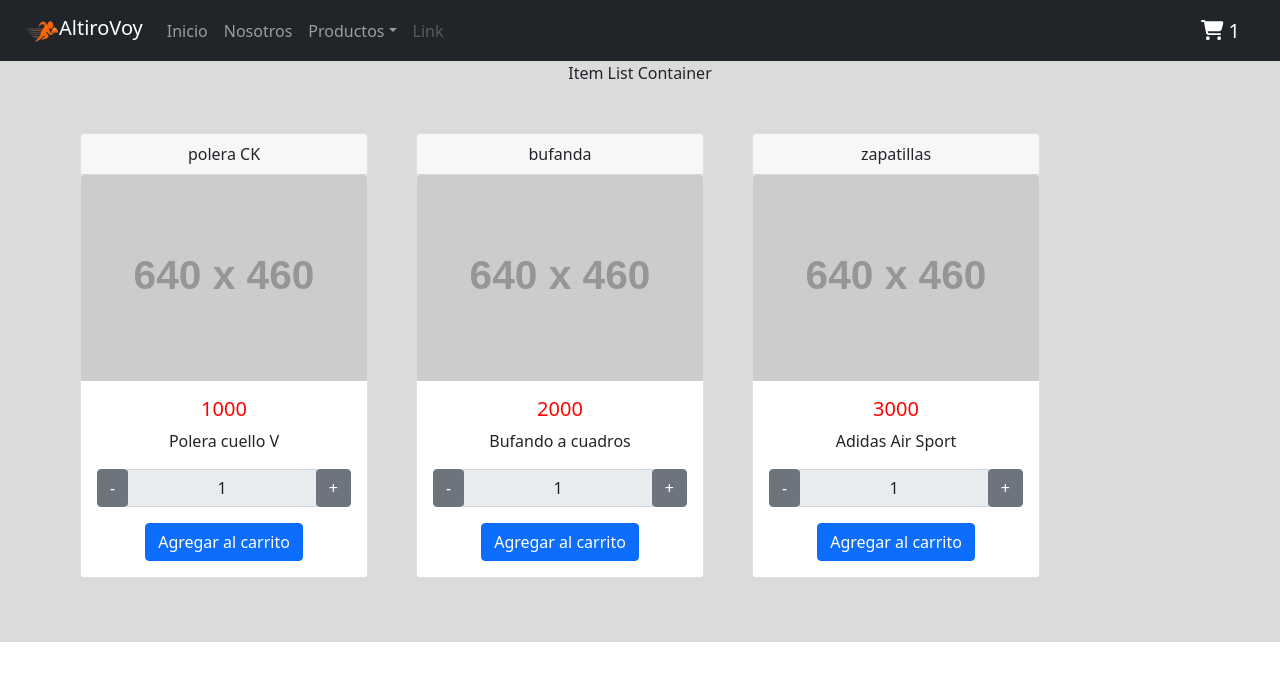
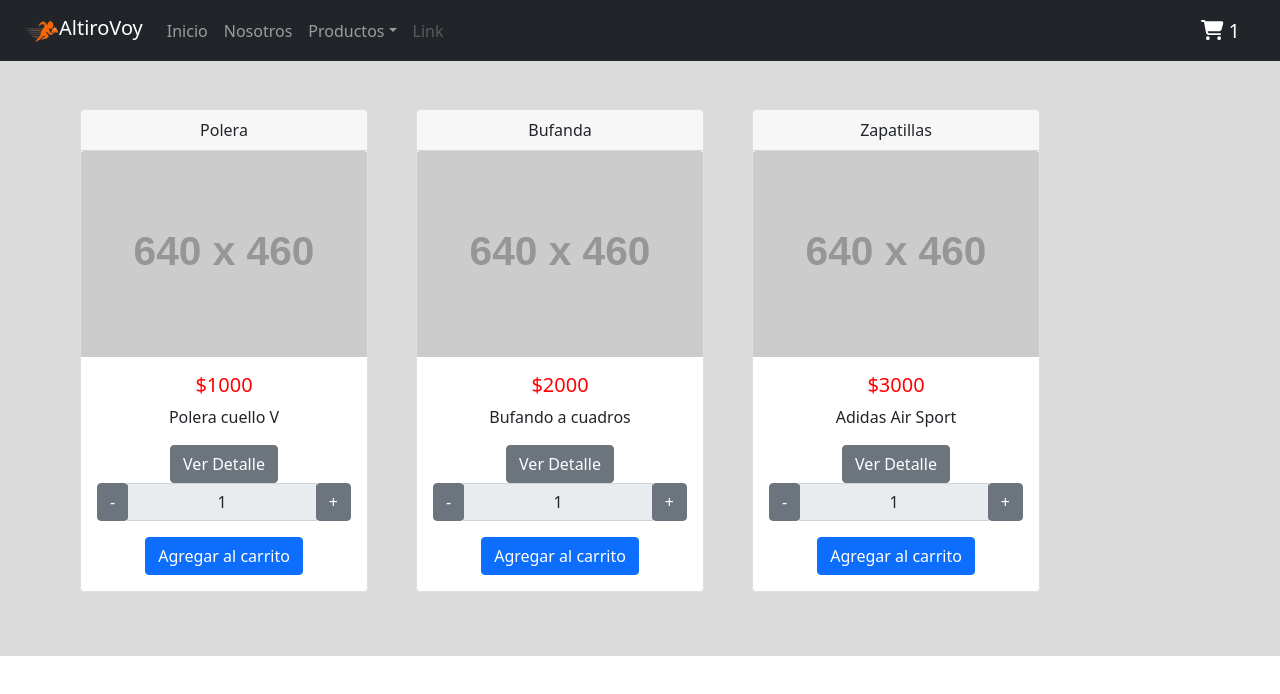
Before and after one commit to BioNexus1/final_ggeraldo, a React (Create React App) app: page / in a window 1280 px wide. Shown: the top 694 px of the page. Built offline with nearby package versions, Linux system fonts and the light colour scheme.

Commit message:
entrega 6 - 7

```diff
--- a/package.json
+++ b/package.json
@@ -14,6 +14,7 @@
     "react": "^18.0.0",
     "react-bootstrap": "^2.3.0",
     "react-dom": "^18.0.0",
+    "react-router-dom": "^6.3.0",
     "react-scripts": "^5.0.1",
     "web-vitals": "^2.1.4"
   },
--- a/src/App.jsx
+++ b/src/App.jsx
@@ -1,18 +1,27 @@
 import './App.css';
+import { Route, Routes, BrowserRouter as Router } from 'react-router-dom';
 
 import NavBar from './components/NavBar/NavBar'
 import ItemListContainer from './components/Box/ItemListContainer'
+import ItemLDetailContainer from './components/Box/ItemDetailContainer'
 
 function App() {
 
   return (
     <div className="App">
       <NavBar/>
+      <Router>
+        <Routes>
+          <Route path='/' element={<ItemListContainer/>} />
+          <Route path='/item/:id' element={<ItemLDetailContainer/>} />
+        </Routes>
+      </Router>
       {/* <Button texto='Button 1' color='red' />
       <Button texto='Button 2' color='blue' />
       <Button /> */}
+      {/* <ItemLDetailContainer productName='camiseta CK'  productDescription='Descripcion' productStock={4} price={5000}/> */}
+      {/* <ItemListContainer greeting='Item List container'/> */}
 
-      <ItemListContainer greeting='Item List Container'/>
     </div>
   );
 }
--- a/src/components/Box/Item.jsx
+++ b/src/components/Box/Item.jsx
@@ -2,21 +2,26 @@ import React from 'react'
 import ItemCountButton from '../Button/ItemCountButton'
 import './../../styles/Box/ItemCountContainer.css';
 import { Card, Button } from 'react-bootstrap';
-function ItemCountContainer({productName, productDescription, productStock, id, price}) {
+import { Link } from 'react-router-dom';
+
+
+function ItemCountContainer({item}) {
   const initial = 1;
   return (
     <div>
             <Card style={{ width: '18rem' }}>
-              <Card.Header>{productName}</Card.Header>
+              <Card.Header>{item.productName}</Card.Header>
                 <Card.Img variant="top" src="http://via.placeholder.com/640X460/00000/FFFFFF/?text=PRODUCTO TEST" />
                 {/* <Card.Img variant="top" src="holder.js/100px180?text=PRODUCTO TEST" /> */}
                 <Card.Body>
-                    <Card.Title style={{ color:'red' }}>{price}</Card.Title>
+                    <Card.Title style={{ color:'red' }}>${item.price}</Card.Title>
                     <Card.Text>
-                        {productDescription}
+                        {item.productDescription}
                     </Card.Text>
-
-                    <ItemCountButton productStock={productStock} initial={initial} />
+                    <Link to={'/item/' + item?.id }>
+                    <Button variant="secondary">Ver Detalle</Button>
+                  </Link>
+                    <ItemCountButton productStock={item.productStock} initial={initial} />
                     <Button variant="primary">Agregar al carrito</Button>
                 </Card.Body>
             </Card>
--- /dev/null
+++ b/src/components/Box/ItemDetail.jsx
@@ -0,0 +1,41 @@
+import React from 'react'
+import { Card, Button, CardGroup } from 'react-bootstrap';
+import './../../styles/Box/ItemDetail.css';
+import ItemCountButton from '../Button/ItemCountButton'
+
+function ItemDetail({item}) {
+  const initial = 1;
+
+  return (
+    <div>
+        <CardGroup>
+            <Card>
+                <Card.Img variant="top" src="http://via.placeholder.com/230X120/00000/FFFFFF/?text=PRODUCTO TEST" />
+            </Card>
+            <Card>
+                <Card.Body>
+                <Card.Title>{item.productName}</Card.Title>
+                <Card.Text style={{ color:'red' }}>
+                    $ {item.price}
+                </Card.Text>
+                <Card.Text>
+                    {item.productDescription}
+                </Card.Text>
+                <Card.Text>
+                    {/* <p> */}
+                        Stock: {item.productStock}
+                    {/* </p> */}
+                </Card.Text>
+                <ItemCountButton productStock={item.productStock} initial={initial} />
+                <Button variant="primary">Agregar al carrito</Button>
+                </Card.Body>
+                <Card.Footer>
+                <small className="text-muted">Last updated 3 mins ago</small>
+                </Card.Footer>
+            </Card>
+            </CardGroup>
+    </div>
+  )
+}
+
+export default ItemDetail
--- /dev/null
+++ b/src/components/Box/ItemDetailContainer.jsx
@@ -0,0 +1,44 @@
+import React, { useEffect, useState } from 'react';
+import { useParams } from 'react-router-dom';
+
+import ItemDetail from './ItemDetail';
+
+
+function getProductsById(id) {
+    const myPromise = new Promise((resolve, reject) => {
+        const products = [
+        { id: 1, productName: 'Polera', productDescription: 'Polera cuello V', price: 1000, productStock: 3 },
+        { id: 2, productName: 'Bufanda', productDescription: 'Bufando a cuadros', price: 2000, productStock: 7 },
+        { id: 3, productName: 'Zapatillas', productDescription: 'Adidas Air Sport',  price: 3000, productStock: 2 },
+
+        ];
+        const item = products.filter(item => item.id === parseInt(id));
+        setTimeout(() => {
+        resolve(item[0]);
+        }, 2000);
+    });
+    return myPromise;
+    }
+function ItemDetailContainer() {
+    const [item, setItem] = useState({});
+    const { id } = useParams();
+
+    useEffect(() => {
+        getProductsById(id)
+            .then(res => {
+                setItem(res);
+            })
+            .catch(err => {
+                console.log(err);
+                alert('ERROR');
+            });
+    }, [id]);
+
+    return (
+        <div>
+            <ItemDetail item={item} />
+        </div>
+    )
+}
+
+export default ItemDetailContainer
--- a/src/components/Box/ItemList.jsx
+++ b/src/components/Box/ItemList.jsx
@@ -6,7 +6,7 @@ function ItemList({items}) {
     return (
         <div className='list-items'>
             <ul>
-              { items.map((item, i) => <li className='li-item-list' key={item.id} ><Item productName={item.name} productDescription={item.description} productStock={item.stock} price={item.price} /></li> )  }
+              { items.map((item, i) => <li className='li-item-list' key={item.id} ><Item item={item} /></li> )  }
             </ul>
         </div>
     )
--- a/src/components/Box/ItemListContainer.jsx
+++ b/src/components/Box/ItemListContainer.jsx
@@ -7,9 +7,9 @@ function ItemListContainer({greeting}) {
   function getProducts() {
     const myPromise = new Promise((resolve, reject) => {
       const products = [
-        { id: 1, name: 'polera CK', description: 'Polera cuello V', price: 1000, stock: 3 },
-        { id: 2, name: 'bufanda', description: 'Bufando a cuadros', price: 2000, stock: 7 },
-        { id: 3, name: 'zapatillas', description: 'Adidas Air Sport',  price: 3000, stock: 2 },
+        { id: 1, productName: 'Polera', productDescription: 'Polera cuello V', price: 1000, productStock: 3 },
+        { id: 2, productName: 'Bufanda', productDescription: 'Bufando a cuadros', price: 2000, productStock: 7 },
+        { id: 3, productName: 'Zapatillas', productDescription: 'Adidas Air Sport',  price: 3000, productStock: 2 },
 
       ];
       setTimeout(() => {
--- /dev/null
+++ b/src/styles/Box/ItemDetail.css
@@ -0,0 +1,7 @@
+.card {
+    width: auto;
+    /* margin-left: 3rem;
+    margin-top: 3rem; */
+    height: auto;
+    text-align: center;
+}
```
Also changed, not shown: 1 other file (tests, documents, lock files or other folders).
